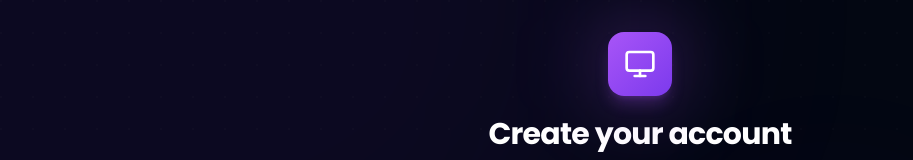
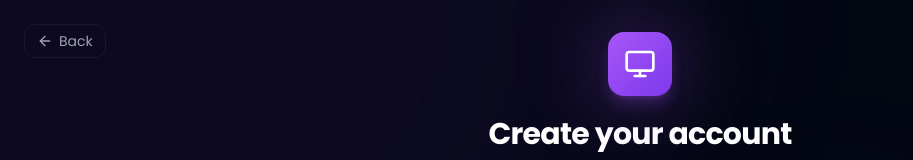
Before and after one commit to nffdev/Deskr, a React (Vite) app in the folder website/Front/: page /auth/register in a window 1280 px wide. Shown: the top 160 px of the page, without its empty margins (0-913 px from the left). Built offline with nearby package versions, Linux system fonts and the light colour scheme; no server answers.

Commit message:
feat(website): added back button to register page

```diff
--- a/website/Front/src/routes/auth/Register.jsx
+++ b/website/Front/src/routes/auth/Register.jsx
@@ -1,6 +1,6 @@
 import { useState } from "react";
 import { Link } from "react-router-dom";
-import { Loader2, Monitor, Mail, Lock, User, ArrowRight } from "lucide-react";
+import { Loader2, Monitor, Mail, Lock, User, ArrowRight, ArrowLeft } from "lucide-react";
 import { Checkbox } from "@/components/ui/checkbox";
 import { BASE_API, API_VERSION } from "../../config.json";
 
@@ -62,6 +62,14 @@ export default function Register() {
                 backgroundImage: `radial-gradient(circle at 1px 1px, white 1px, transparent 0)`,
                 backgroundSize: '32px 32px'
             }} />
+
+            <Link
+                to="/"
+                className="absolute top-5 left-5 sm:top-6 sm:left-6 z-20 inline-flex items-center gap-1.5 px-3 py-1.5 rounded-lg text-sm text-gray-400 hover:text-white hover:bg-white/[0.04] border border-white/[0.06] backdrop-blur-sm transition-colors"
+            >
+                <ArrowLeft className="w-4 h-4" />
+                Back
+            </Link>
 
             <div className="relative z-10 w-full max-w-[420px] mx-4 sm:mx-6 my-8">
                 <div className="flex flex-col items-center mb-8 sm:mb-10">
```
